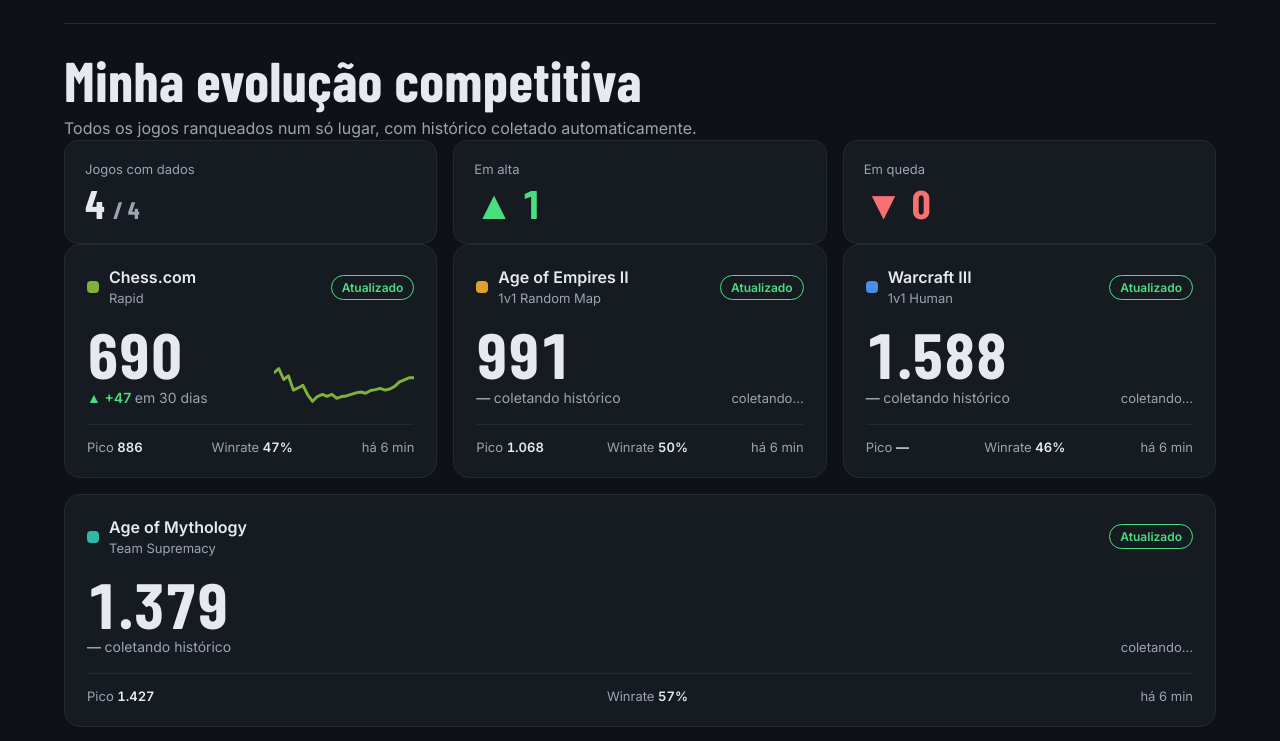
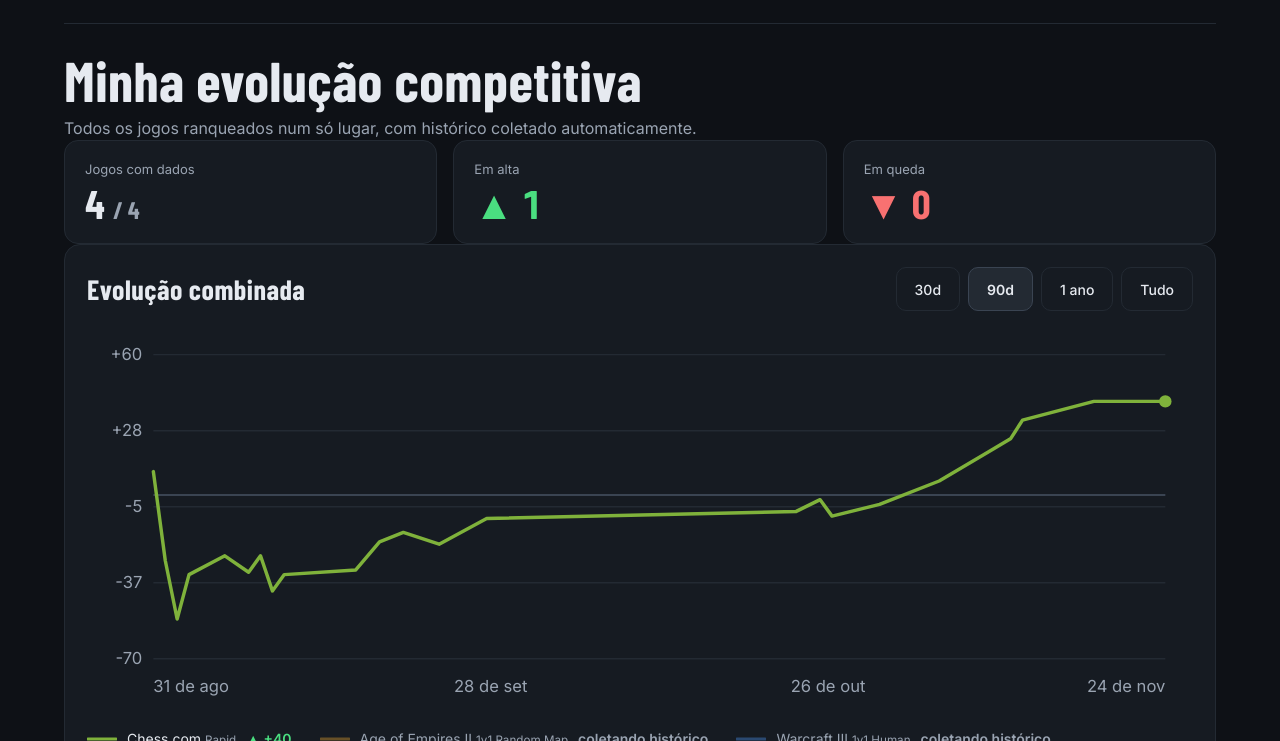
Before and after one commit to forkxx/rankeds, a plain HTML site: page index.html in a window 1280 px wide. Shown: the part 59-800 px from the top of the page. Drawn offline with nearby package versions, Linux system fonts and the light colour scheme.

Commit message:
feat(ui): gráfico combinado de todos os jogos; remove Legion TD 2 dos textos
Co-Authored-By: Claude Sonnet 5.5 <noreply@anthropic.com>
Claude-Session: https://claude.ai/code/session_017pUoQU2h1mLquhcK7fZyiC

```diff
--- a/assets/app.js
+++ b/assets/app.js
@@ -7,7 +7,7 @@ const GAMES = [
 ];
 const DAY = 86400000;
 const $app = document.getElementById('app');
-const state = { meta: null, data: {}, range: 30, mode: null };
+const state = { meta: null, data: {}, range: 30, mode: null, hrange: 90 };
 
 const esc = (s) => String(s ?? '').replace(/[&<>"']/g, (c) => ({ '&': '&amp;', '<': '&lt;', '>': '&gt;', '"': '&quot;', "'": '&#39;' }[c]));
 const nf = new Intl.NumberFormat('pt-BR');
@@ -94,6 +94,49 @@ function card(g) {
     <div class="cf"><span>Pico <b>${mode.peak != null ? nf.format(mode.peak) : '—'}</b></span><span>Winrate <b>${wr}</b></span><span>${ago(cur.fetchedAt)}</span></div></a>`;
 }
 
+
+const DASH = { chess: '', aoe2: '7 4', wc3: '2 4', aom: '10 3 2 3' };
+
+function combined() {
+  const games = GAMES.filter((g) => state.data[g.id]?.current).map((g) => {
+    const d = state.data[g.id], m = pickMode(d.current), all = toPts(d.history[m.id]);
+    return { g, m, all };
+  });
+  if (!games.length) return '';
+  const tMax = Math.max(...games.map((x) => (x.all.length ? x.all[x.all.length - 1].t : 0)));
+  const cutoff = state.hrange === 0 ? -Infinity : tMax - state.hrange * DAY;
+  const lines = [], waiting = [];
+  for (const x of games) {
+    const inWin = x.all.filter((p) => p.t >= cutoff);
+    if (inWin.length < 2) { waiting.push(x); continue; }
+    const before = x.all.filter((p) => p.t <= cutoff).pop();
+    const base = (before ?? inWin[0]).v;
+    lines.push({ ...x, pts: inWin.map((p) => ({ t: p.t, v: p.v - base })), end: inWin[inWin.length - 1].v - base });
+  }
+  const W = 800, H = 280, L = 48, R = 780, T = 20, B = 240;
+  let svg = '<div class="empty">Ainda não há pontos suficientes neste período. O gráfico se completa a cada coleta.</div>';
+  if (lines.length) {
+    const allPts = lines.flatMap((l) => l.pts);
+    const t0 = Math.min(...allPts.map((p) => p.t)), t1 = Math.max(...allPts.map((p) => p.t));
+    let lo = Math.min(0, ...allPts.map((p) => p.v)), hi = Math.max(0, ...allPts.map((p) => p.v));
+    const pad = Math.max(10, (hi - lo) * 0.12);
+    lo = Math.floor((lo - pad) / 10) * 10; hi = Math.ceil((hi + pad) / 10) * 10;
+    const X = (t) => (t1 === t0 ? (L + R) / 2 : L + ((t - t0) / (t1 - t0)) * (R - L));
+    const Y = (v) => B - ((v - lo) / (hi - lo)) * (B - T);
+    const grid = [0, 1, 2, 3, 4].map((i) => { const v = lo + ((hi - lo) * i) / 4; return `<line x1="${L}" y1="${Y(v)}" x2="${R}" y2="${Y(v)}" stroke="#232A33"/><text x="${L - 8}" y="${Y(v) + 4}" text-anchor="end" fill="#9AA4B2" font-size="12">${v > 0 ? '+' : ''}${Math.round(v)}</text>`; }).join('');
+    const zero = `<line x1="${L}" y1="${Y(0)}" x2="${R}" y2="${Y(0)}" stroke="#3A4452" stroke-width="1.5"/>`;
+    const xl = [0, 1 / 3, 2 / 3, 1].map((f, i) => { const t = t0 + (t1 - t0) * f; return `<text x="${X(t)}" y="264" text-anchor="${i === 0 ? 'start' : i === 3 ? 'end' : 'middle'}" fill="#9AA4B2" font-size="12">${shortDate(t)}</text>`; }).join('');
+    const paths = lines.map((l) => `<polyline points="${l.pts.map((p) => `${X(p.t).toFixed(1)},${Y(p.v).toFixed(1)}`).join(' ')}" fill="none" stroke="${l.g.color}" stroke-width="2.5" stroke-linecap="round" stroke-linejoin="round" ${DASH[l.g.id] ? `stroke-dasharray="${DASH[l.g.id]}"` : ''}/><circle cx="${X(l.pts[l.pts.length - 1].t).toFixed(1)}" cy="${Y(l.pts[l.pts.length - 1].v).toFixed(1)}" r="4.5" fill="${l.g.color}"/>`).join('');
+    svg = `<svg viewBox="0 0 ${W} ${H}" style="width:100%;height:auto;display:block;font-family:Inter,sans-serif" role="img" aria-label="Variação de rating de cada jogo no período, em pontos desde o início">${grid}${zero}${xl}${paths}</svg>`;
+  }
+  const legend = lines.map((l) => { const c = l.end > 0 ? 'up' : l.end < 0 ? 'down' : 'flat'; const tx = l.end > 0 ? `▲ +${l.end}` : l.end < 0 ? `▼ −${Math.abs(l.end)}` : '＝ 0'; return `<li><svg width="30" height="10" aria-hidden="true"><line x1="1" y1="5" x2="29" y2="5" stroke="${l.g.color}" stroke-width="3" stroke-linecap="round" ${DASH[l.g.id] ? `stroke-dasharray="${DASH[l.g.id]}"` : ''}/></svg><span>${esc(l.g.name)} <small>${esc(l.m.label)}</small></span><b class="${c}">${tx}</b></li>`; }).join('')
+    + waiting.map((x) => `<li class="wait"><svg width="30" height="10" aria-hidden="true"><line x1="1" y1="5" x2="29" y2="5" stroke="${x.g.color}" stroke-width="3" stroke-linecap="round" opacity=".4"/></svg><span>${esc(x.g.name)} <small>${esc(x.m.label)}</small></span><b class="flat">coletando histórico</b></li>`).join('');
+  const ranges = [[30, '30d'], [90, '90d'], [365, '1 ano'], [0, 'Tudo']];
+  return `<section class="panel"><div class="hd"><h2>Evolução combinada</h2><div class="btns">${ranges.map(([v, l]) => `<button class="btn" data-hrange="${v}" aria-pressed="${state.hrange === v}" ${state.hrange === v ? 'style="background:#232A33;border-color:#3A4452"' : ''}>${l}</button>`).join('')}</div></div>
+    ${svg}<ul class="legend">${legend}</ul>
+    <span class="note">Cada linha mostra quantos pontos o rating principal do jogo subiu ou caiu desde o início do período, para comparar jogos com escalas diferentes.</span></section>`;
+}
+
 function home() {
   const withData = GAMES.filter((g) => state.data[g.id]?.current);
   let ups = 0, downs = 0;
@@ -108,6 +151,7 @@ function home() {
       <div class="tile"><span class="l">Em alta</span><span class="num up">▲ ${ups}</span></div>
       <div class="tile"><span class="l">Em queda</span><span class="num down">▼ ${downs}</span></div>
     </section>
+    ${combined()}
     <section><div class="grid">${GAMES.map(card).join('')}</div></section>`;
 }
 
@@ -175,8 +219,9 @@ function render() {
 }
 
 $app.addEventListener('click', (e) => {
-  const b = e.target.closest('button[data-mode],button[data-range]');
+  const b = e.target.closest('button[data-mode],button[data-range],button[data-hrange]');
   if (!b) return;
+  if (b.dataset.hrange) state.hrange = Number(b.dataset.hrange);
   if (b.dataset.mode) state.mode = b.dataset.mode;
   if (b.dataset.range) state.range = Number(b.dataset.range);
   render();
--- a/assets/style.css
+++ b/assets/style.css
@@ -47,3 +47,8 @@ th{text-align:left;color:var(--muted);font-size:12px;font-weight:500;padding:14p
 td{padding:14px 22px;border-bottom:1px solid var(--line);font-variant-numeric:tabular-nums}
 .r{text-align:right}
 .foot{display:flex;flex-wrap:wrap;justify-content:space-between;gap:12px;font-size:13px;color:var(--muted)}
+
+.legend{list-style:none;margin:0;padding:0;display:flex;flex-wrap:wrap;gap:10px 28px}
+.legend li{display:flex;align-items:center;gap:10px;font-size:14px}
+.legend small{color:var(--muted)}
+.legend li.wait span{color:var(--muted)}
```
Also changed, not shown: 2 other files.
